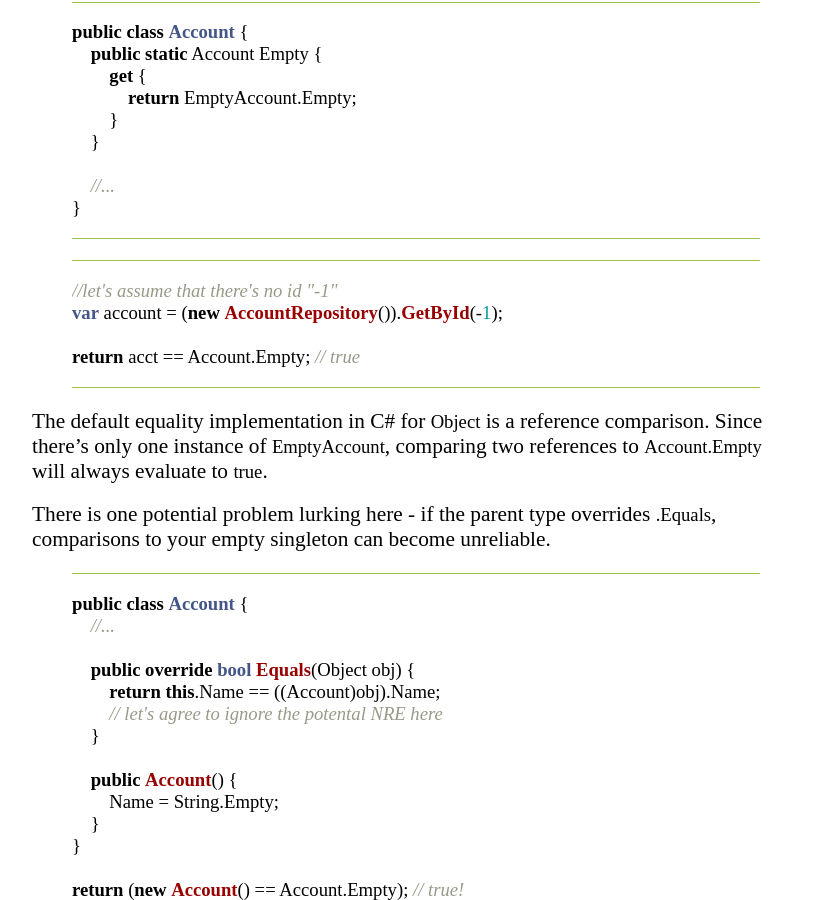
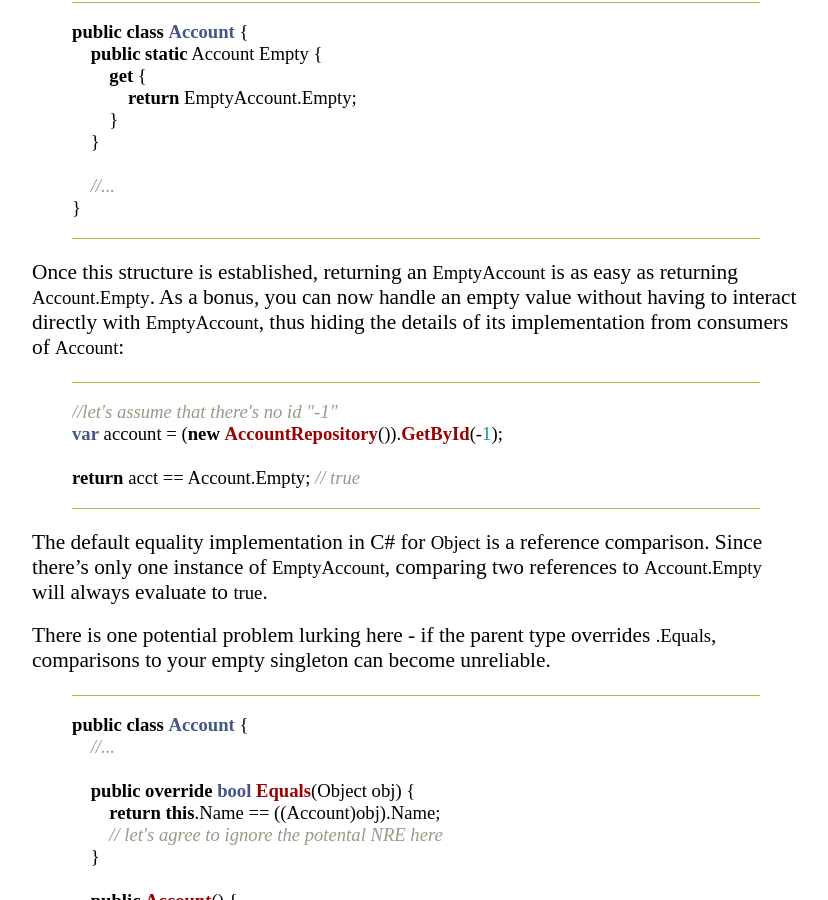
Before and after one commit to jtompkins/joshtompkins.com, a Jekyll site: the page built from _posts/2015-5-1-stop-returning-null.md, in a window 1280 px wide and 900 px high, scrolled down 5973 px. Shown: the whole window, without its empty margins (224-1052 px from the left). Built offline with Jekyll 4.4.1, drawn with Linux system fonts in a browser that asks for light colours; nearby versions of some CDN libraries.

Commit message:
Clarify why Account.Empty exists.

```diff
--- a/_posts/2015-5-1-stop-returning-null.md
+++ b/_posts/2015-5-1-stop-returning-null.md
@@ -219,6 +219,7 @@ public class Account {
 }
 {% endhighlight %}
 
+Once this structure is established, returning an `EmptyAccount` is as easy as returning `Account.Empty`. As a bonus, you can now handle an empty value without having to interact directly with `EmptyAccount`, thus hiding the details of its implementation from consumers of `Account`:
 
 {% highlight c# %}
 //let's assume that there's no id "-1"
```
